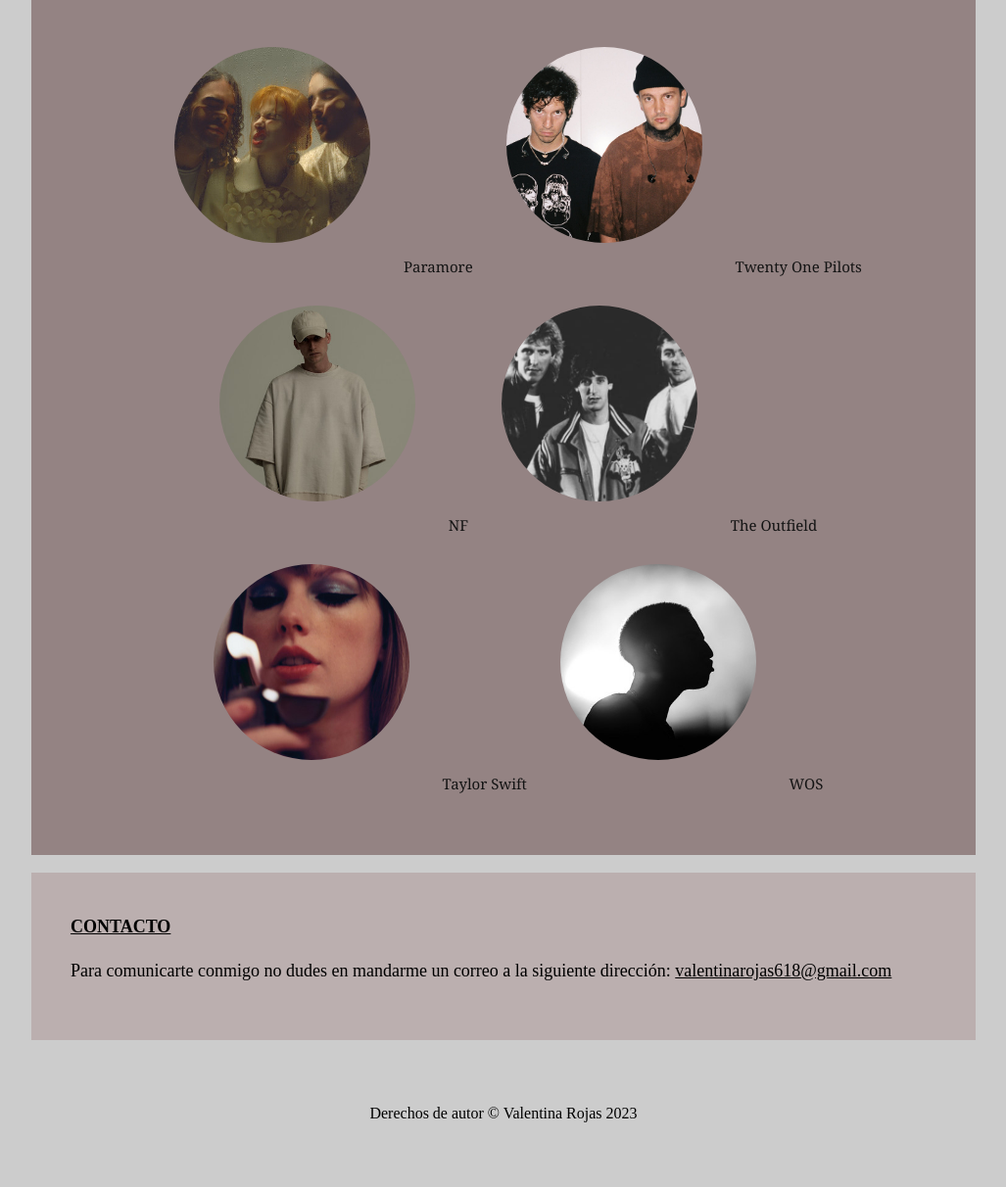
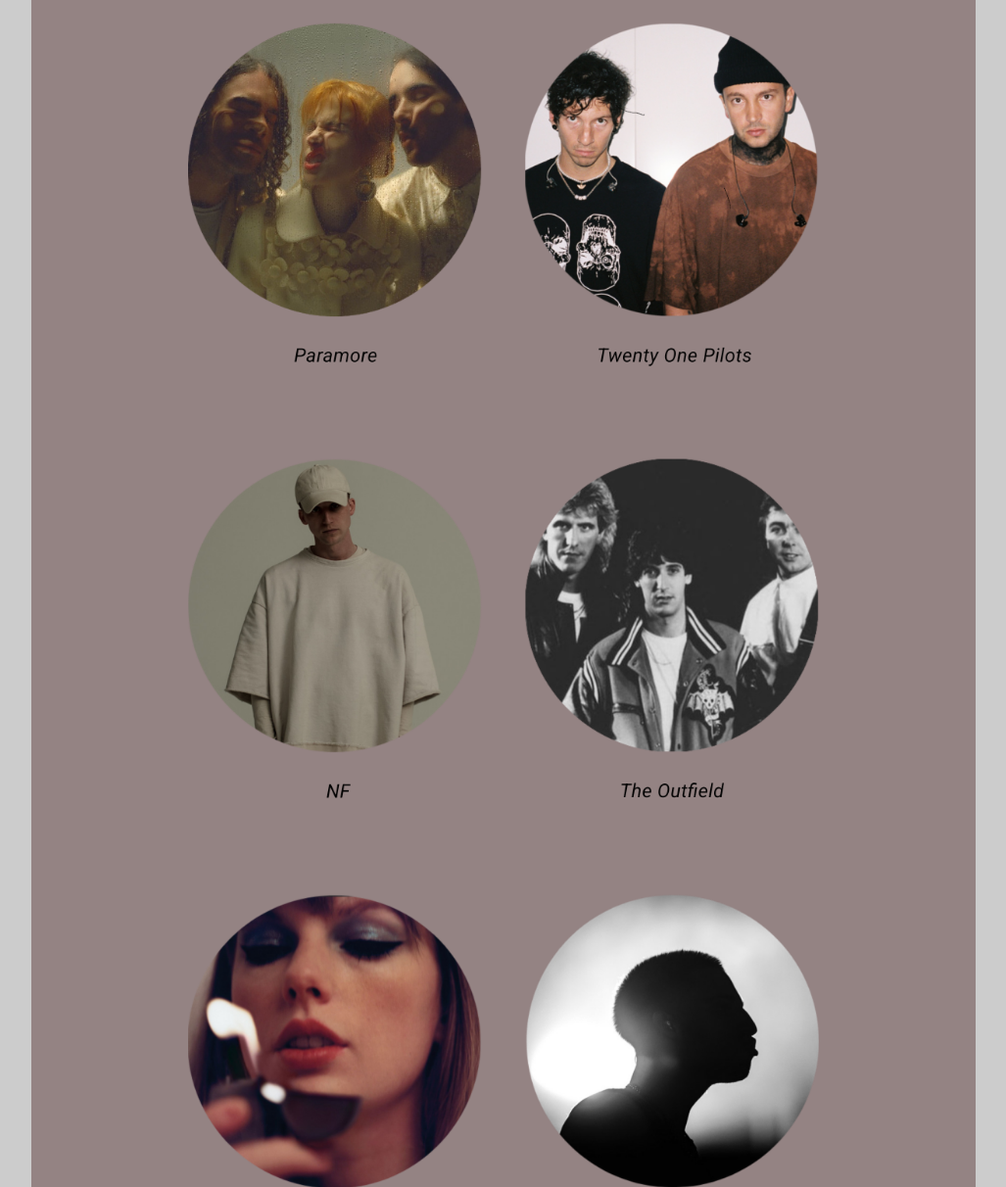
Before and after one commit to valentina-rojas/Portfolio2023, a plain HTML site: page index.html in a window 1280 px wide. Shown: the part 1198-2410 px from the top of the page at 98% size, without its empty margins (126-1153 px from the left). Before the commit the page ends 2378 px from the top, so only its background shows below. Drawn offline with Linux system fonts and the light colour scheme.

Commit message:
modificación de imágenes

```diff
--- a/assets/css/style.css
+++ b/assets/css/style.css
@@ -52,25 +52,9 @@
 
 
 
-figure {
-font-size: 15px;
-position: relative;
-display: inline-block;
-text-align: center;
-}
-
-figcaption {
-  position: absolute;
-  bottom: 0;
-  left: 0;
-
-
-  color: rgb(20, 20, 20);
-  font-size: 15px;
 
 
 
-}
 
 #section-cont {
   background-color: #bbafaf;
--- a/index.html
+++ b/index.html
@@ -32,7 +32,7 @@
 
 
 
-    <img src="public/user.jpeg" style=" float: left; margin-top: 50px; margin-left: 290px; padding-right: 25px;
+    <img src="public/user.jpeg" alt="foto de perfil" style=" float: left; margin-top: 50px; margin-left: 290px; padding-right: 25px;
     width: 170px; height: 170px; border-radius: 50%;">
 
    <div style="color: #333232; margin-right: 250px; margin-left: 30px;
@@ -59,7 +59,7 @@
 
     <br>
 
-    <div style= "font-size: 30px;  text-align: center; background-color:#a99797 ;
+    <div style= "font-size: 30px;  text-align: center; background-color:#a99797 ; color: #191818;
     margin-left: 150px; margin-right: 150px">
 
 
@@ -118,35 +118,39 @@
              suelo mezclar un poco de todos los géneros, pero estos son algunos de
             los artistas que mas escucho y con los que conecto.  </p>
 
-            <div>
-            <figure >
+
+
+            <figure style="text-align: center; ">
 
 
 
-                  <img src="public/paramore.jpeg" style="width: 200px; height: 200px; padding: 30px; border-radius: 50%;">
-                  <figcaption style="position: relative; display: inline-block;"> Paramore </figcaption>
+                  <img src="public/paramore .png" style="width: 300; height: 400;padding: 20px; ">
 
-                  <img src="public/topp.jpeg"style="width: 200px; height: 200px;padding: 30px; border-radius: 50%;">
-                  <figcaption style="position: relative; display: inline-block;"> Twenty One Pilots </figcaption>
 
-                  <img src="public/nf.jpeg" style="width: 200px; height: 200px;padding: 30px; border-radius: 50%;">
-                  <figcaption style="position: relative; display: inline-block;"> NF </figcaption>
 
-                  <img src= "public/outfield.jpeg"style="width: 200px; height: 200px;padding: 30px; border-radius: 50%;">
-                  <figcaption style="position: relative; display: inline-block;"> The Outfield </figcaption>
+                  <img src="public/twenty one pilots.png" style="width: 300px; height: 400px;padding: 20px; ">
 
-                  <img src="public/taylor.jpeg"style="width: 200px; height: 200px;padding: 30px; border-radius: 50%;">
-                  <figcaption style="position: relative; display: inline-block;"> Taylor Swift </figcaption>
 
-                  <img src="public/wos.jpeg" style="width: 200px; height: 200px;padding: 30px; border-radius: 50%;">
-                  <figcaption style="position: relative; display: inline-block;"> WOS </figcaption>
+                  <img src="public/nf.png" style="width: 300px; height: 400px;padding: 20px; ">
+
+
+
+
+                  <img src= "public/out.png" style="width: 300px; height: 400px;padding: 20px; ">
+
+
+                  <img src="public/ts.png" style="width: 300px; height: 400px;padding: 20px; ">
+
+                  <img src="public/wos.png" style="width: 300px; height: 400px;padding: 20px; ">
+
 
 
 
 
 
             </figure>
-             </div>
+
+
        </div>
 
 
```
Also changed, not shown: public/nf.png (added), public/out.png (added), public/paramore .png (added), public/ts.png (added), public/twenty one pilots.png (added), public/wos.png (added).
